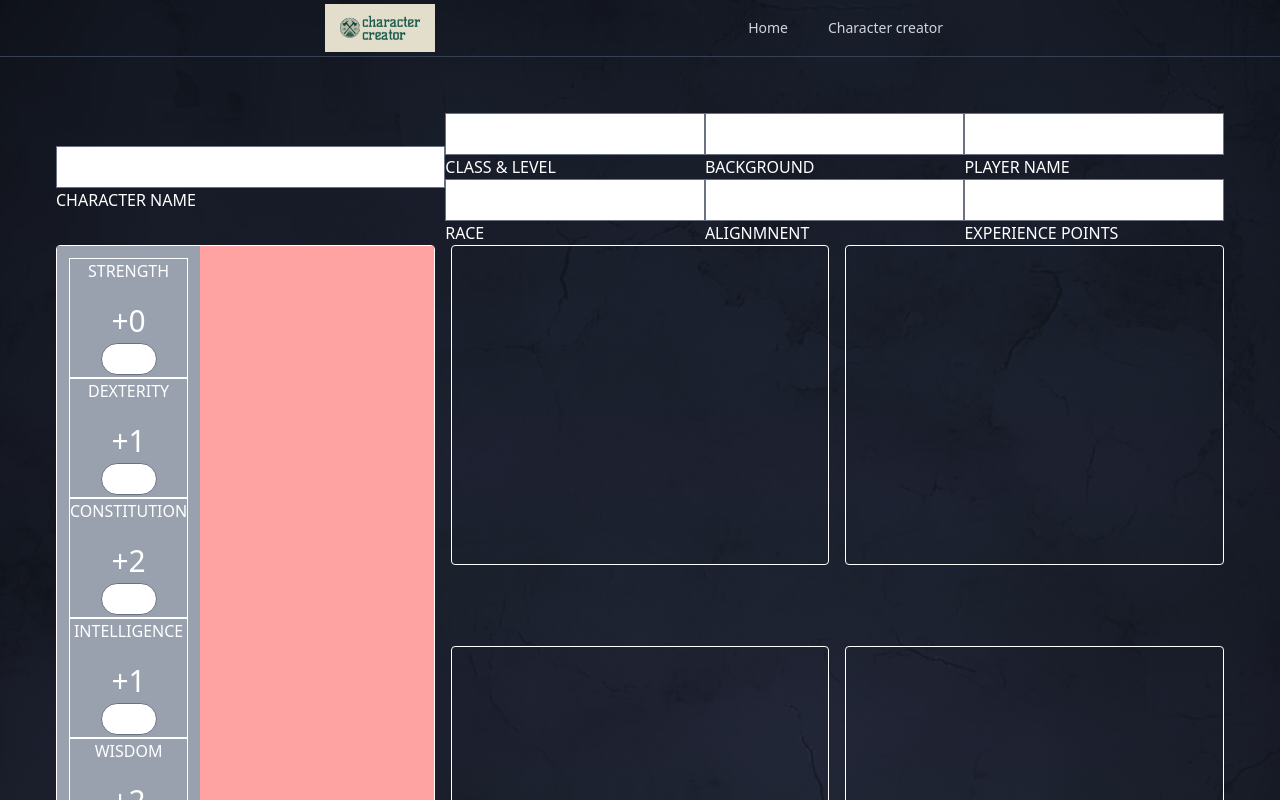
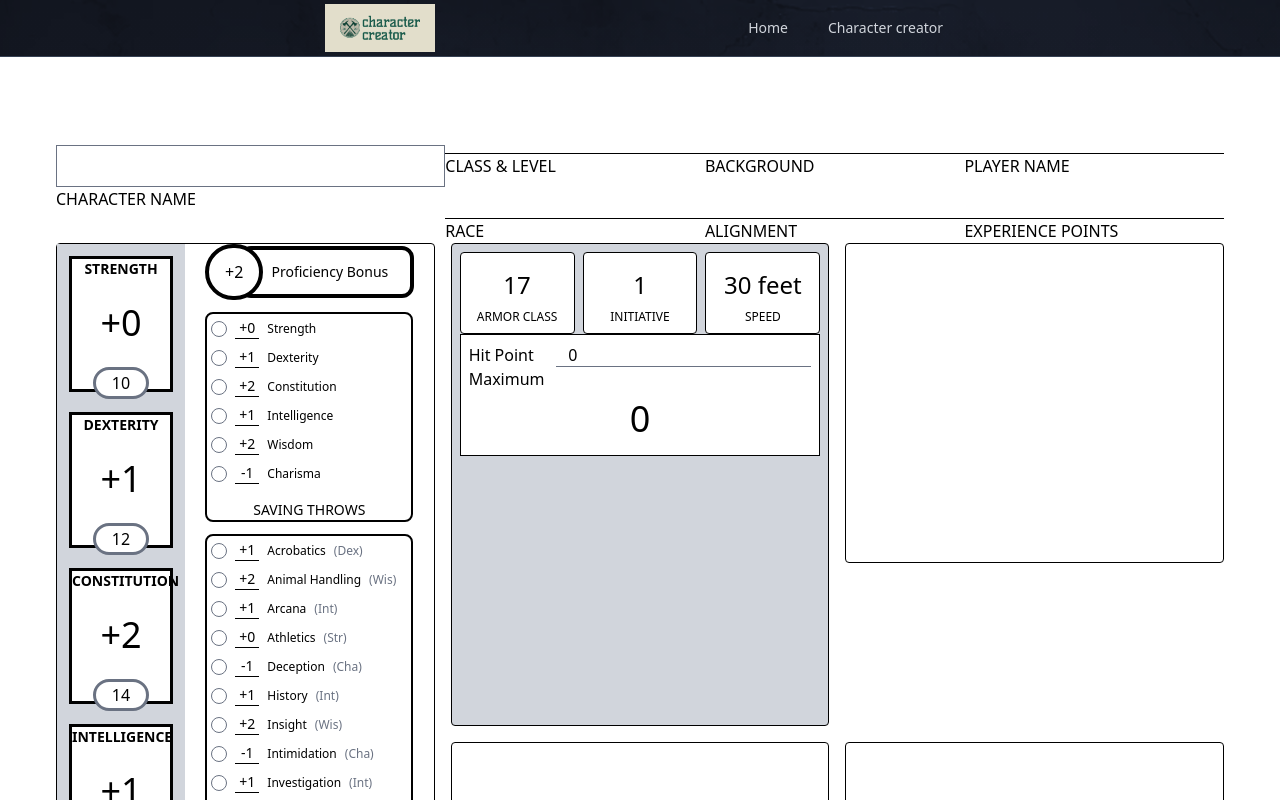
Before and after one commit to lematosdev/hackathon-boot-dev, a SvelteKit app in the folder client/: page /character-creator in a window 1280 px wide. Shown: the top 800 px of the page. Built offline with nearby package versions, Linux system fonts and the light colour scheme.

Commit message:
chore: add new sections to character sheet

```diff
--- a/client/src/app.css
+++ b/client/src/app.css
@@ -1,4 +1,4 @@
-@import "tailwindcss";
+@import 'tailwindcss';
 @plugin '@tailwindcss/forms';
 @plugin '@tailwindcss/typography';
 
@@ -58,7 +58,7 @@
 }
 
 body {
-	font-family: "proxima-nova", system-ui, -apple-system, sans-serif;
+  font-family: 'proxima-nova', system-ui, -apple-system, sans-serif;
 }
 
 @layer components {
--- a/client/src/lib/components/character-sheet/AbilityScore.svelte
+++ b/client/src/lib/components/character-sheet/AbilityScore.svelte
@@ -1,5 +1,5 @@
 <script lang="ts">
-  import { getAbilityModifier } from '$lib/utils';
+  import { getAbilityModifier, getPlusSign } from '$lib/utils';
 
   interface Props {
     label: string;
@@ -8,15 +8,17 @@
   let { label, value }: Props = $props();
 </script>
 
-<div class="w-full h-30 border">
-  <p class="uppercase text-center">{label}</p>
-  <p class="grid place-items-center h-19">
-    <span class="text-3xl font-">+{getAbilityModifier(value)}</span>
+<div class="w-full h-34 border-3 bg-white">
+  <p class="uppercase text-center text-sm font-bold">{label}</p>
+  <p class="grid place-items-center h-22">
+    <span class="text-4xl font-"
+      >{getPlusSign(value)}{getAbilityModifier(value)}</span
+    >
   </p>
   <div class="w-full flex justify-center">
     <input
       type="text"
-      class="rounded-full w-14 h-8 relative bottom-4 text-center"
+      class="rounded-full w-14 h-8 text-center border-3"
       {value}
     />
   </div>
--- /dev/null
+++ b/client/src/lib/components/character-sheet/MainInput.svelte
@@ -0,0 +1,11 @@
+<script lang="ts">
+  interface Props {
+    label: string;
+  }
+  let { label }: Props = $props();
+</script>
+
+<div class="flex flex-col">
+  <input class="border-none" type="text" id="class" name="class" required />
+  <label for="class" class="uppercase border-t-1">{label}</label>
+</div>
--- /dev/null
+++ b/client/src/lib/components/character-sheet/Skills.svelte
@@ -0,0 +1,47 @@
+<script lang="ts">
+  import { getAbilityModifier, getProficiencyBonus } from '$lib/utils';
+
+  interface Props {
+    list: string[];
+    skills: { label: string; value: number; code: string; ability?: string }[];
+    level: number;
+    title: string;
+  }
+  let { list, skills, level, title }: Props = $props();
+
+  const handleRadioChange = (code: string) => {
+    if (list.includes(code)) {
+      list = list.filter(prof => prof !== code);
+    } else {
+      list.push(code);
+    }
+  };
+  const proficiencyBonus = getProficiencyBonus(level);
+
+  const getProficiency = (list: string[], code: string, value: number) => {
+    let modifier = getAbilityModifier(value);
+    if (list.includes(code)) modifier += proficiencyBonus;
+    return modifier >= 0 ? `+${modifier}` : `${modifier}`;
+  };
+</script>
+
+<div class="border-2 rounded-lg bg-white max-w-52 w-full">
+  {#each skills as skill}
+    <div class="flex gap-x-2 items-center p-1 text-sm">
+      <input
+        type="radio"
+        name={skill.code}
+        id={skill.code}
+        onchange={() => handleRadioChange(skill.code)}
+      />
+      <p class="border-b-1 w-6 text-center">
+        {getProficiency(list, skill.code, skill.value)}
+      </p>
+      <label class="text-xs" for={skill.code}>{skill.label}</label>
+      {#if skill.ability}
+        <span class="text-xs text-gray-500 capitalize">({skill.ability})</span>
+      {/if}
+    </div>
+  {/each}
+  <p class="uppercase text-sm text-center pt-3">{title}</p>
+</div>
--- a/client/src/lib/utils/index.ts
+++ b/client/src/lib/utils/index.ts
@@ -1,3 +1,19 @@
-export function getAbilityModifier(score: number): number {
+export function getAbilityModifier(score: number) {
   return Math.floor((score - 10) / 2);
 }
+
+export function getPlusSign(value: number) {
+  return value >= 10 ? "+" : "";
+}
+
+export function getProficiencyBonus(level: number) {
+  if (level < 5) return 2;
+  if (level < 9) return 3;
+  if (level < 13) return 4;
+  if (level < 17) return 5;
+  return 6;
+}
+
+export function getPerception(wisdom: number, level: number) {
+  return wisdom + 10 + getProficiencyBonus(level);
+}
--- a/client/src/routes/character-creator/+page.svelte
+++ b/client/src/routes/character-creator/+page.svelte
@@ -1,59 +1,174 @@
-<script>
+<script lang="ts">
   import AbilityScore from '$lib/components/character-sheet/AbilityScore.svelte';
+  import MainInput from '$lib/components/character-sheet/MainInput.svelte';
+  import Skills from '$lib/components/character-sheet/Skills.svelte';
+  import {
+    getAbilityModifier,
+    getPerception,
+    getProficiencyBonus,
+  } from '$lib/utils';
 
   const abilityScores = [
-    { label: 'Strength', value: 10, modifier: 0 },
-    { label: 'Dexterity', value: 12, modifier: 1 },
-    { label: 'Constitution', value: 14, modifier: 2 },
-    { label: 'Intelligence', value: 13, modifier: 1 },
-    { label: 'Wisdom', value: 15, modifier: 2 },
-    { label: 'Charisma', value: 8, modifier: -1 },
+    { label: 'Strength', value: 10, code: 'str' },
+    { label: 'Dexterity', value: 12, code: 'dex' },
+    { label: 'Constitution', value: 14, code: 'con' },
+    { label: 'Intelligence', value: 13, code: 'int' },
+    { label: 'Wisdom', value: 15, code: 'wis' },
+    { label: 'Charisma', value: 8, code: 'cha' },
   ];
+
+  const skills = [
+    { label: 'Acrobatics', ability: 'dex', code: 'acrobatics' },
+    { label: 'Animal Handling', ability: 'wis', code: 'animal-handling' },
+    { label: 'Arcana', ability: 'int', code: 'arcana' },
+    { label: 'Athletics', ability: 'str', code: 'athletics' },
+    { label: 'Deception', ability: 'cha', code: 'deception' },
+    { label: 'History', ability: 'int', code: 'history' },
+    { label: 'Insight', ability: 'wis', code: 'insight' },
+    { label: 'Intimidation', ability: 'cha', code: 'intimidation' },
+    { label: 'Investigation', ability: 'int', code: 'investigation' },
+    { label: 'Medicine', ability: 'wis', code: 'medicine' },
+    { label: 'Nature', ability: 'int', code: 'nature' },
+    { label: 'Perception', ability: 'wis', code: 'perception' },
+    { label: 'Performance', ability: 'cha', code: 'performance' },
+    { label: 'Persuasion', ability: 'cha', code: 'persuasion' },
+    { label: 'Religion', ability: 'int', code: 'religion' },
+    { label: 'Sleight of Hand', ability: 'dex', code: 'sleight-of-hand' },
+    { label: 'Stealth', ability: 'dex', code: 'stealth' },
+    { label: 'Survival', ability: 'wis', code: 'survival' },
+  ];
+
+  const wisdomModifier = getAbilityModifier(
+    abilityScores.find(a => a.code === 'wis')?.value || 0
+  );
+
+  const mainInputs = [
+    { label: 'Class & Level' },
+    { label: 'Background' },
+    { label: 'Player Name' },
+    { label: 'Race' },
+    { label: 'Alignment' },
+    { label: 'Experience Points' },
+  ];
+
+  const level = 3;
+
+  let proficiencies: string[] = $state([]);
+
+  const initiative = getAbilityModifier(
+    abilityScores.find(a => a.code === 'dex')?.value || 0
+  );
+  const battleSkills = [
+    { label: 'Armor class', value: 17 },
+    { label: 'Initiative', value: initiative },
+    { label: 'Speed', value: 30, unit: 'feet' },
+  ];
+
+  let hitPointMax: number = $state(0);
+  let currentHitPoints: number = $state(0);
 </script>
 
-<form action="post" class="p-14">
+<form action="post" class="p-14 text-black bg-white">
   <div class="flex w-full">
     <div class="flex flex-2 flex-col justify-center">
       <input type="text" id="name" name="name" required />
       <label for="name" class="uppercase">Character Name</label>
     </div>
     <div class="flex-4 grid grid-cols-3">
-      <div class="flex flex-col">
-        <input type="text" id="class" name="class" required />
-        <label for="class" class="uppercase">Class & Level</label>
-      </div>
-      <div class="flex flex-col">
-        <input type="text" id="class" name="class" required />
-        <label for="class" class="uppercase">Background</label>
-      </div>
-      <div class="flex flex-col">
-        <input type="text" id="class" name="class" required />
-        <label for="class" class="uppercase">Player Name</label>
-      </div>
-      <div class="flex flex-col">
-        <input type="text" id="class" name="class" required />
-        <label for="class" class="uppercase">Race</label>
-      </div>
-      <div class="flex flex-col">
-        <input type="text" id="class" name="class" required />
-        <label for="class" class="uppercase">Alignmnent</label>
-      </div>
-      <div class="flex flex-col">
-        <input type="text" id="class" name="class" required />
-        <label for="class" class="uppercase">Experience Points</label>
-      </div>
+      {#each mainInputs as input}
+        <MainInput label={input.label} />
+      {/each}
     </div>
   </div>
-  <div class="grid grid-cols-3 gap-4">
-    <div class="border rounded row-span-2 flex">
-      <div class="bg-gray-400 h-full w-36 p-3">
+  <div class="grid grid-cols-1 md:grid-cols-2 lg:grid-cols-3 gap-4">
+    <div class="border rounded row-span-2 flex min-w-fit">
+      <div class="bg-gray-300 h-full w-32 p-3 flex flex-col gap-y-5">
         {#each abilityScores as score}
           <AbilityScore label={score.label} value={score.value} />
         {/each}
       </div>
-      <div class="h-full w-2/3 bg-red-300"></div>
+      <div class="h-full w-full flex flex-col items-center gap-y-3">
+        <div class="flex items-center justify-center relative left-3">
+          <p
+            class="w-20 h-14 rounded-full text-center border-4 border-black z-1 bg-white flex items-center justify-center"
+          >
+            +{getProficiencyBonus(level)}
+          </p>
+          <div
+            class="flex justify-between items-center pl-7 border-4 rounded-xl w-full bg-white h-13 relative right-6 text-sm"
+          >
+            Proficiency Bonus
+          </div>
+        </div>
+        <Skills
+          {level}
+          list={proficiencies}
+          skills={abilityScores}
+          title="Saving Throws"
+        />
+        <Skills
+          {level}
+          list={proficiencies}
+          skills={skills.map(s => ({
+            ...s,
+            value: abilityScores.find(a => a.code === s.ability)?.value || 0,
+          }))}
+          title="Skills"
+        />
+        <div
+          class="flex items-center justify-center relative left-3 w-full max-w-60"
+        >
+          <p
+            class="w-20 h-14 rounded-full text-center border-4 border-black z-1 bg-white flex items-center justify-center"
+          >
+            {getPerception(wisdomModifier, level)}
+          </p>
+          <div
+            class="flex justify-between items-center pl-7 border-4 rounded-xl w-full max-w-52 bg-white h-13 relative right-6 text-sm text-center"
+          >
+            Perception
+          </div>
+        </div>
+      </div>
     </div>
-    <div class="border rounded h-80"></div>
+    <div class="border rounded p-2 bg-gray-300">
+      <div class="flex gap-2">
+        {#each battleSkills as skill}
+          <div
+            class="border rounded flex-1 flex flex-col justify-between p-2 bg-white"
+          >
+            <div
+              class="text-center w-full h-12 grid place-items-center text-2xl"
+            >
+              {skill.value}
+              {#if skill.unit}
+                {skill.unit}
+              {/if}
+            </div>
+            <p class="uppercase text-center text-xs">{skill.label}</p>
+          </div>
+        {/each}
+      </div>
+      <div class="bg-white border p-2">
+        <div class="flex">
+          <label for="hitPointMax">Hit Point Maximum</label>
+          <input
+            class="border-0 border-b h-6"
+            type="text"
+            id="hitPointMax"
+            name="hitPointMax"
+            bind:value={hitPointMax}
+          />
+        </div>
+        <div>
+          <input
+            class="border-0 text-center text-4xl w-full"
+            type="text"
+            bind:value={currentHitPoints}
+          />
+        </div>
+      </div>
+    </div>
     <div class="border rounded h-80"></div>
     <div class="border rounded h-70"></div>
     <div class="border rounded row-span-2"></div>
```
Lines whose indentation alone changed are shown as unchanged.
